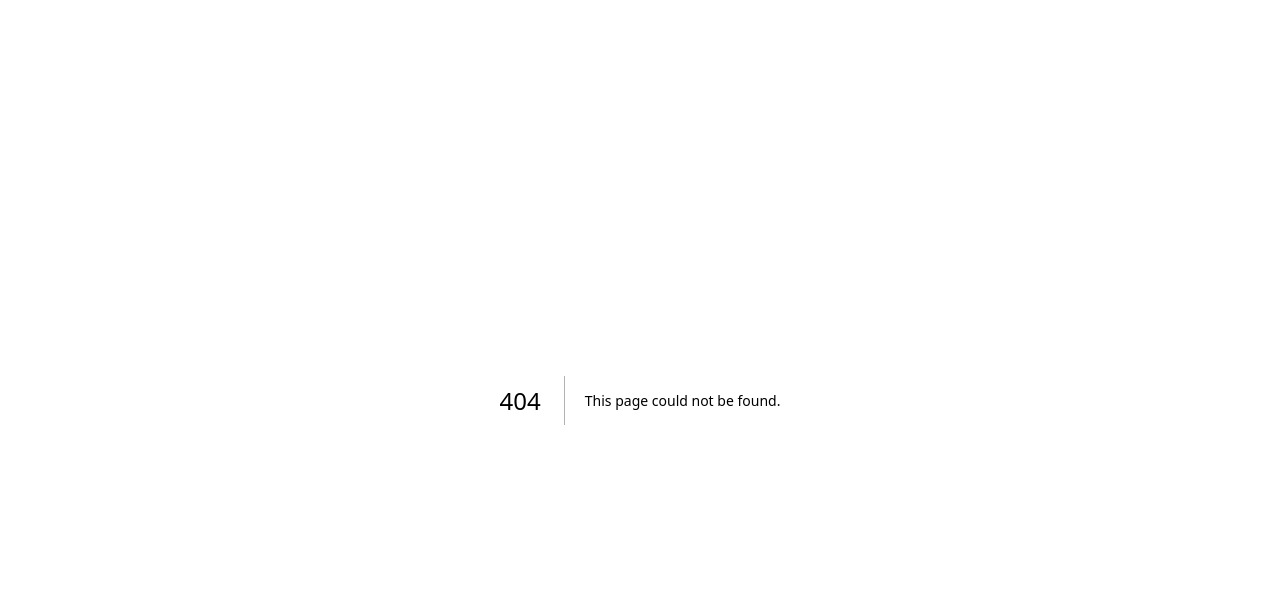
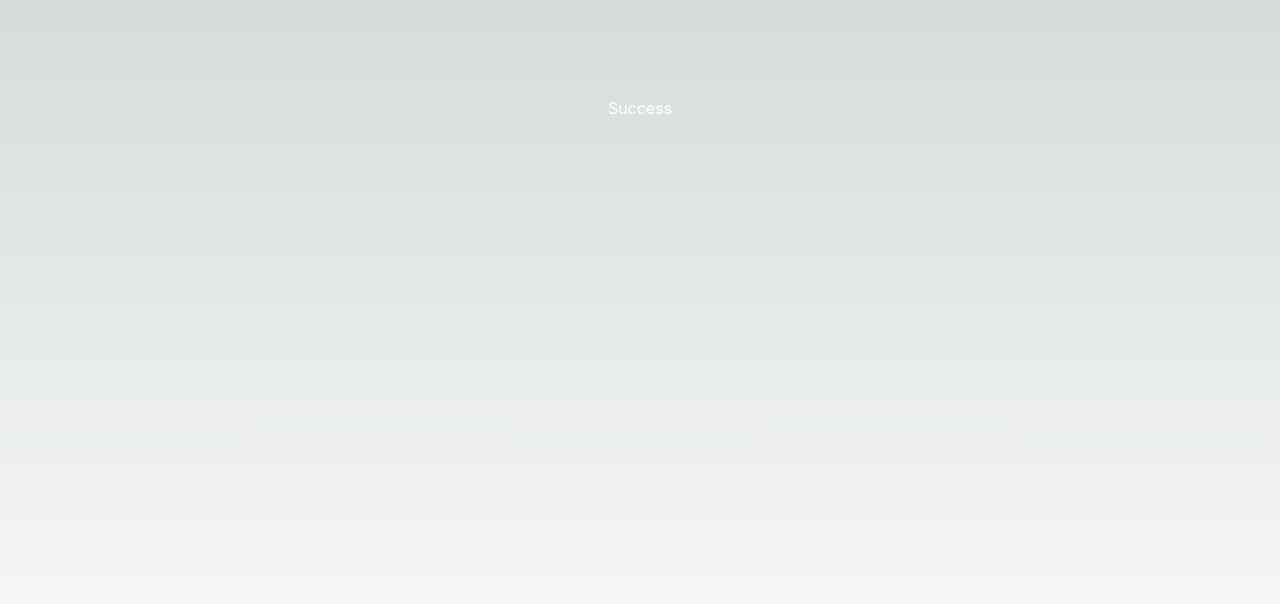
Before and after one commit to LukeWlodarczyk/next-form, a Next.js app: page /form/success in a window 1280 px wide. Before the commit this address had no page. Shown: the top 604 px of the page. Built offline with nearby package versions, Linux system fonts and the light colour scheme.

Commit message:
add form success page

```diff
--- /dev/null
+++ b/src/app/form/success/page.tsx
@@ -0,0 +1,7 @@
+export default function SuccessForm() {
+  return (
+    <main className="flex min-h-screen flex-col items-center justify-between p-24">
+      <p className="text-white">Success</p>
+    </main>
+  );
+}
```
